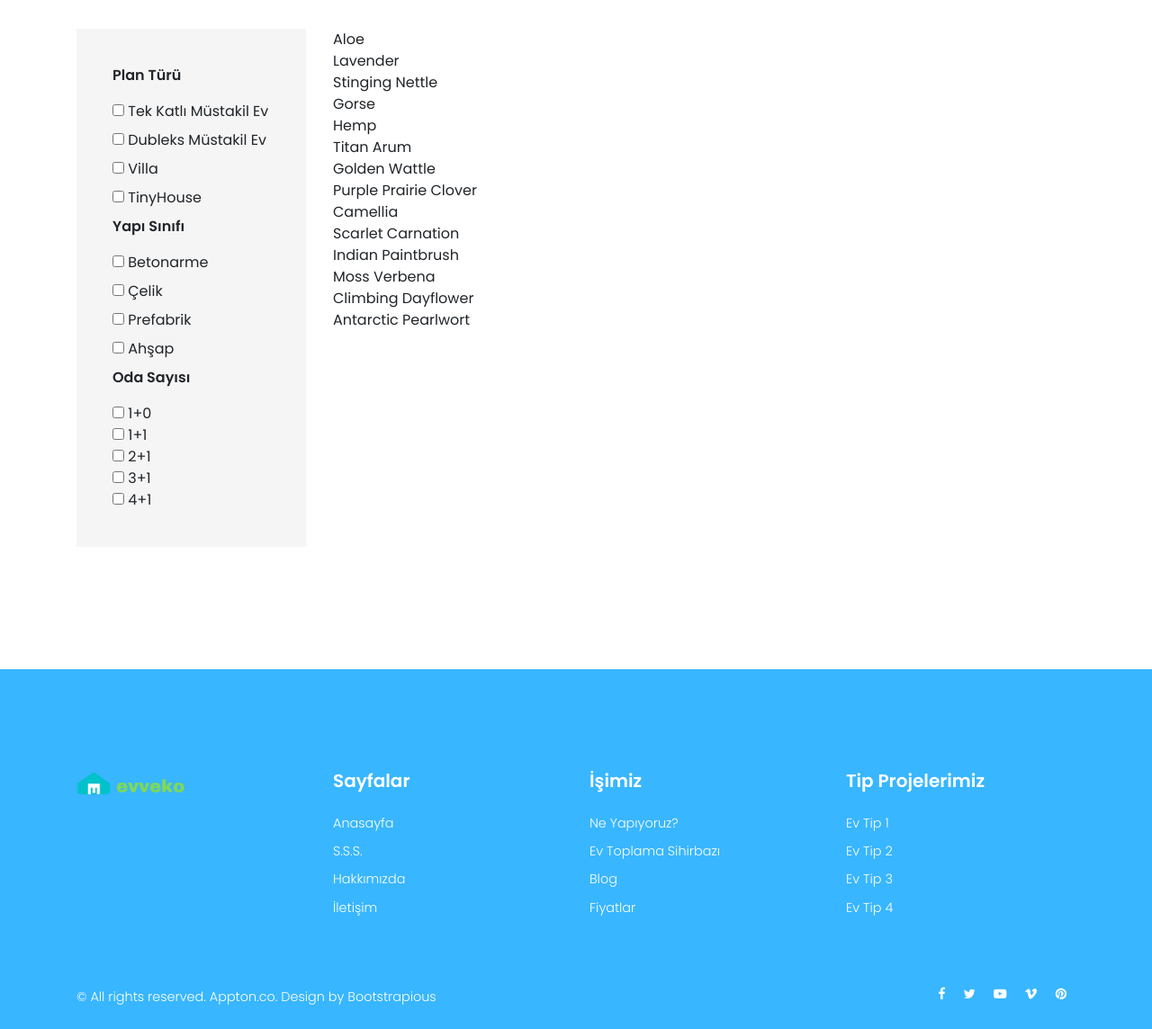
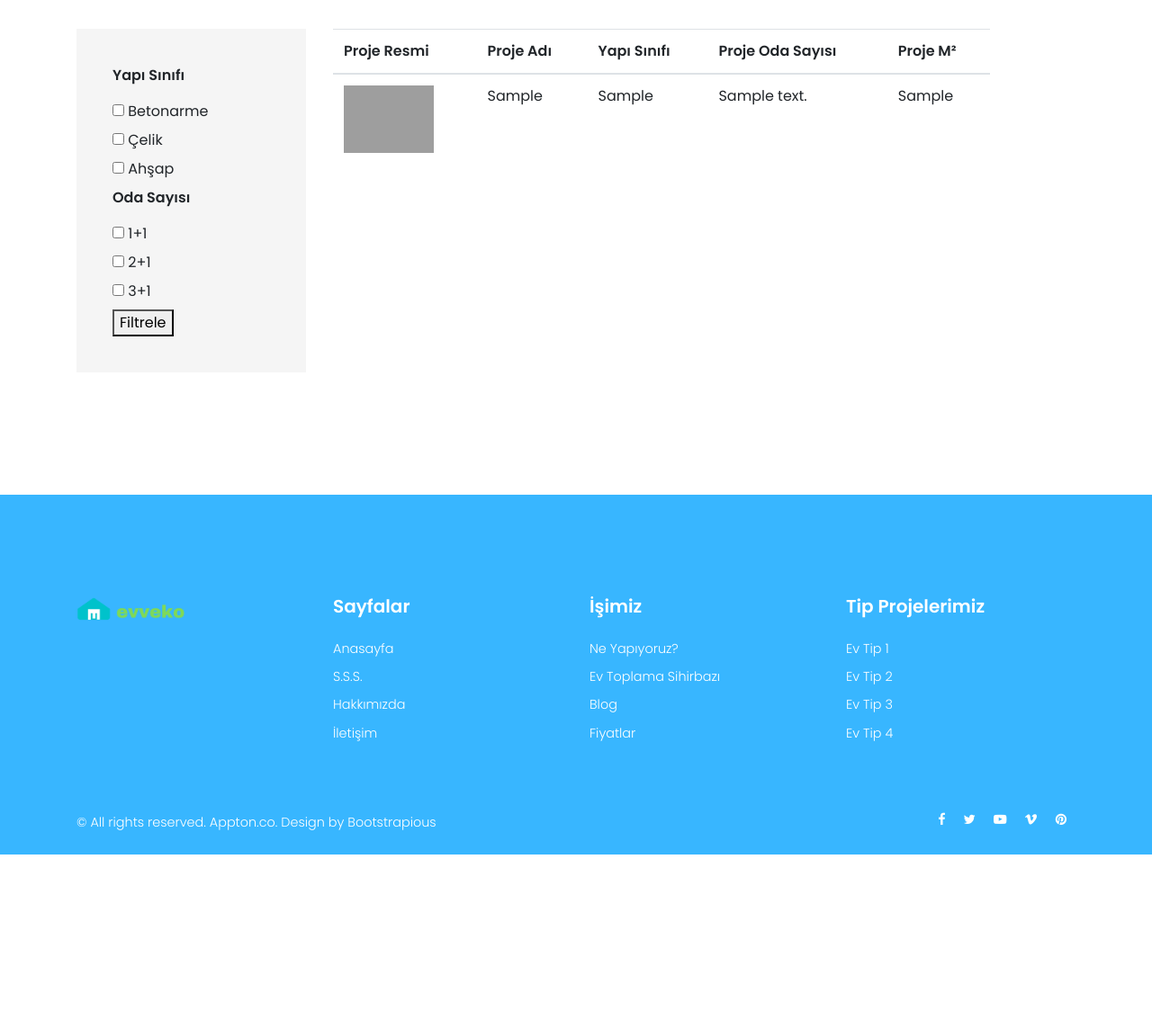
Before and after one commit to YusufKARA61/Python-Donusum, a Flask app: page /projeler in a window 1280 px wide. Shown: the part 315-1459 px from the top of the page at 90% size. After the commit the page ends 1265 px from the top, so only its background shows below. Run offline with Flask 3, Linux system fonts and the light colour scheme; tables that the repository leaves empty or names only in its code hold one stand-in row (values such as "Sample post"); some libraries are stand-ins or nearby versions; grey boxes are pictures that could not be loaded.

Commit message:
0306Ev
Proje Listeleme Filtreleme ve Proje Detay Sayfası yapıldı

```diff
--- a/app.py
+++ b/app.py
@@ -99,9 +99,48 @@ def profil():
     return render_template('frontend/profil.html', user=user)
 
 
-@app.route("/projeler")
+@app.route("/projeler", methods=['GET'])
 def projeler():
-    return render_template("frontend/projeler.html")
+    # Filtreleme için yapı sınıfı ve oda sayısı parametrelerini al
+    proje_yapi_sinifi = request.args.get('proje_yapi_sinifi')
+    proje_oda_sayisi = request.args.get('proje_oda_sayisi')
+
+    # Veritabanından projeleri filtrele
+    cursor = mysql.connection.cursor()
+    query = "SELECT * FROM tbl_proje WHERE 1=1"
+    values = []
+
+    if proje_yapi_sinifi is not None:
+        query += " AND proje_yapi_sinifi = %s"
+        values.append(proje_yapi_sinifi)
+
+    if proje_oda_sayisi is not None:
+        query += " AND proje_oda_sayisi = %s"
+        values.append(proje_oda_sayisi)
+
+    cursor.execute(query, values)
+    projeler = cursor.fetchall()
+    cursor.close()
+
+    return render_template("frontend/projeler.html", projeler=projeler)
+
+@app.route("/projedetay/<int:proje_id>")
+def projedetay(proje_id):
+    # Proje detaylarını veritabanından alın
+    cursor = mysql.connection.cursor()
+    query = "SELECT * FROM tbl_proje WHERE proje_id = %s"
+    values = (proje_id,)
+    cursor.execute(query, values)
+    proje = cursor.fetchone()
+    cursor.close()
+
+    # Proje detaylarını ilgili HTML sayfasına aktar
+    return render_template("frontend/projedetay.html", proje=proje)
+
+
+
+
+
 
 
 # Mysql Kullanıcı Ekleme
--- a/static/front/css/custom.css
+++ b/static/front/css/custom.css
@@ -11,3 +11,16 @@
     .carousel-item p {
         color: black;
     }
+
+    .table-image {
+        width: 100px;
+        height: auto;
+    }
+
+    .clickable-row {
+        cursor: pointer;
+    }
+
+    .clickable-row:hover {
+        background-color: #f5f5f5;
+    }
--- a/static/front/js/custom.js
+++ b/static/front/js/custom.js
@@ -13,3 +13,20 @@ document.addEventListener("DOMContentLoaded", function () {
     carouselInstance.next();
   });
 });
+
+document.addEventListener("DOMContentLoaded", function() {
+  // Tablodaki satırlara tıklama olayını ekle
+  var rows = document.querySelectorAll("table tbody tr[data-href]");
+  rows.forEach(function(row) {
+      row.addEventListener("click", function() {
+          window.location.href = row.dataset.href;
+      });
+      row.style.cursor = "pointer"; // Satıra imleci göster
+      row.addEventListener("mouseover", function() {
+          row.style.backgroundColor = "#f5f5f5"; // Hover efekti
+      });
+      row.addEventListener("mouseout", function() {
+          row.style.backgroundColor = ""; // Hover efektini kaldır
+      });
+  });
+});
--- a/templates/frontend/projeler.html
+++ b/templates/frontend/projeler.html
@@ -26,29 +26,24 @@
 
             <div class="sidebar-widget mb-4">
               <div class="flowers-wrap">
-                <p><strong>Plan Türü</strong></p>
-                <form>
-                  <label><input type="checkbox" name="fl-colour" value="red" id="red" /> Tek Katlı Müstakil Ev </label><br>
-                  <label><input type="checkbox" name="fl-colour" value="yellow" id="yellow" /> Dubleks Müstakil Ev</label><br>
-                  <label><input type="checkbox" name="fl-colour" value="pink" id="pink" /> Villa</label><br>
-                  <label><input type="checkbox" name="fl-colour" value="purple" id="purple" /> TinyHouse</label><br>
+                <form method="GET" action="{{ url_for('projeler') }}">
+                  <p><strong>Yapı Sınıfı</strong></p>
+                  <label><input type="checkbox" name="proje_yapi_sinifi" value="Betonarme"/> Betonarme</label><br>
+                  <label><input type="checkbox" name="proje_yapi_sinifi" value="Çelik"/> Çelik</label><br>
+                  <label><input type="checkbox" name="proje_yapi_sinifi" value="Ahşap"/> Ahşap</label><br>
+
+                  <p><strong>Oda Sayısı</strong></p>
+                  <label><input type="checkbox" name="proje_oda_sayisi" value="1+1"> 1+1</label><br>
+                  <label><input type="checkbox" name="proje_oda_sayisi" value="2+1"> 2+1</label><br>
+                  <label><input type="checkbox" name="proje_oda_sayisi" value="3+1"> 3+1</label><br>
+                  <!-- Diğer seçenekler -->
+
+                  <button type="submit">Filtrele</button>
                 </form>
-                <p><strong>Yapı Sınıfı</strong></p>
-                <form>
-                  <label><input type="checkbox" name="fl-size" value="tiny" id="tiny" /> Betonarme</label><br>
-                  <label><input type="checkbox" name="fl-size" value="small" id="small" /> Çelik</label><br>
-                  <label><input type="checkbox" name="fl-size" value="medium" id="medium" /> Prefabrik</label><br>
-                  <label><input type="checkbox" name="fl-size" value="large" id="large" /> Ahşap</label><br>
-                </form>
-                <p><strong>Oda Sayısı</strong></p>
-                <form>
-                  <div><input type="checkbox" name="fl-cont" value="africa" id="africa" /> 1+0</div>
-                  <div><input type="checkbox" name="fl-cont" value="europe" id="europe" /> 1+1</div>
-                  <div><input type="checkbox" name="fl-cont" value="asia" id="asia" /> 2+1</div>
-                  <div><input type="checkbox" name="fl-cont" value="north-america" id="north-america" /> 3+1</div>
-                  <div><input type="checkbox" name="fl-cont" value="south-america" id="south-america" /> 4+1</div>
 
-                </form>
+
+
+
               </div>
 
 
@@ -60,31 +55,36 @@
           <div class="col-lg-8">
 
 
-            <div class="flowers">
-              <div class="flower" data-id="aloe" data-category="green small medium africa">Aloe</div>
-              <div class="flower" data-id="lavendar" data-category="purple green medium africa europe">Lavender</div>
-              <div class="flower" data-id="stinging-nettle" data-category="green large africa europe asia">Stinging Nettle</div>
-              <div class="flower" data-id="gorse" data-category="green yellow large europe">Gorse</div>
-              <div class="flower" data-id="hemp" data-category="green large asia">Hemp</div>
-              <div class="flower" data-id="titan-arum" data-category="purple other giant asia">Titan Arum</div>
-              <div class="flower" data-id="golden-wattle" data-category="green yellow large australasia">Golden Wattle</div>
-              <div class="flower" data-id="purple-prairie-clover" data-category="purple green other medium north-america">Purple Prairie Clover</div>
-              <div class="flower" data-id="camellia" data-category="pink other large north-america">Camellia</div>
-              <div class="flower" data-id="scarlet-carnation" data-category="red medium north-america">Scarlet Carnation</div>
-              <div class="flower" data-id="indian-paintbrush" data-category="red medium north-america">Indian Paintbrush</div>
-              <div class="flower" data-id="moss-verbena" data-category="purple other small south-america">Moss Verbena</div>
-              <div class="flower" data-id="climbing-dayflower" data-category="blue tiny south-america">Climbing Dayflower</div>
-              <div class="flower" data-id="antarctic-pearlwort" data-category="green yellow large antarctica">Antarctic Pearlwort</div>
-            </div>
 
             {% block profil %}
 
+            <table class="table card-text">
+              <thead>
+                  <tr>
+                      <th>Proje Resmi</th>
+                      <th>Proje Adı</th>
+                      <th>Yapı Sınıfı</th>
+                      <th>Proje Oda Sayısı</th>
+                      <th>Proje M²</th>
+
+                  </tr>
+              </thead>
+              <tbody>
+                  {% for proje in projeler %}
+                  <tr data-href="{{ url_for('projedetay', proje_id=proje.proje_id) }}">
+
+                      <td><img src="{{ url_for('static', filename='admin/img/' + proje.proje_resim) }}" alt="Proje Resmi" class="img-fluid table-image"></td>
+                      <td>{{ proje.proje_adi }}</td>
+                      <td>{{ proje.proje_yapi_sinifi }}</td>
+                      <td>{{ proje.proje_oda_sayisi }}</td>
+                      <td>{{ proje.proje_metre }}</td>
+
+                  </tr>
+                  {% endfor %}
+              </tbody>
+          </table>
+
             {% endblock profil %}
-
-
-
-
-
 
           </div>
           </div>
@@ -94,4 +94,6 @@
         </div>
       </section>
 
+
+
     {% endblock icerik %}
```
Also changed, not shown: templates/admin/main.html (+12 -6 lines), templates/frontend/main.html (+23 -44 lines), templates/frontend/projedetay.html (added, +40 -0 lines), 3 other files.
